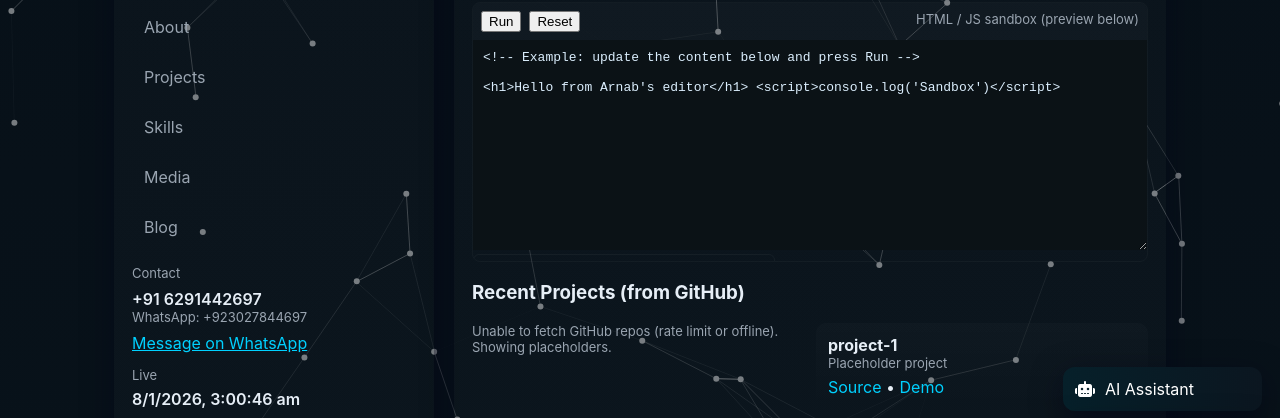
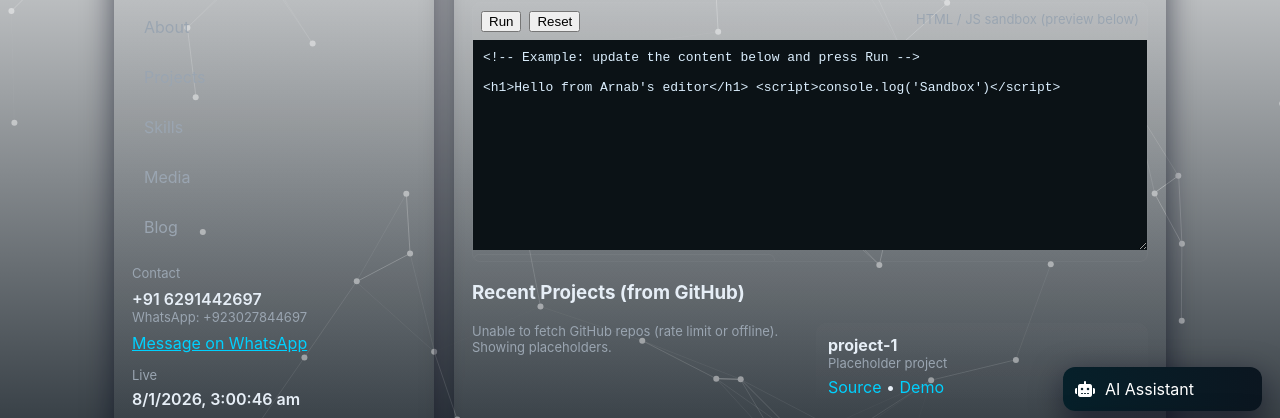
Before and after one commit to NjabuloJf/Test, a plain HTML site: page index.html in a window 1280 px wide. Shown: the part 263-681 px from the top of the page. Drawn offline with nearby package versions, Linux system fonts and the light colour scheme; no server answers.

Commit message:
Update index.html

```diff
--- a/index.html
+++ b/index.html
@@ -15,7 +15,7 @@
       font-family: Inter,ui-sans-serif,system-ui,-apple-system,"Segoe UI",Roboto,"Helvetica Neue",Arial;
     }
     *{box-sizing:border-box}
-    html,body{height:100%;margin:0;background:linear-gradient(180deg,#071018 0%, #08121a 100%);color:#e6eef6}
+    html,body{height:100%;margin:0;background:linear-gradient(180deg,#ffffff 0%, #08121a 100%);color:#e6eef6}
 
     /* Fullscreen preloader with progress bar */
     #preloader{position:fixed;inset:0;display:flex;align-items:center;justify-content:center;flex-direction:column;background:var(--bg);z-index:9999}
```
